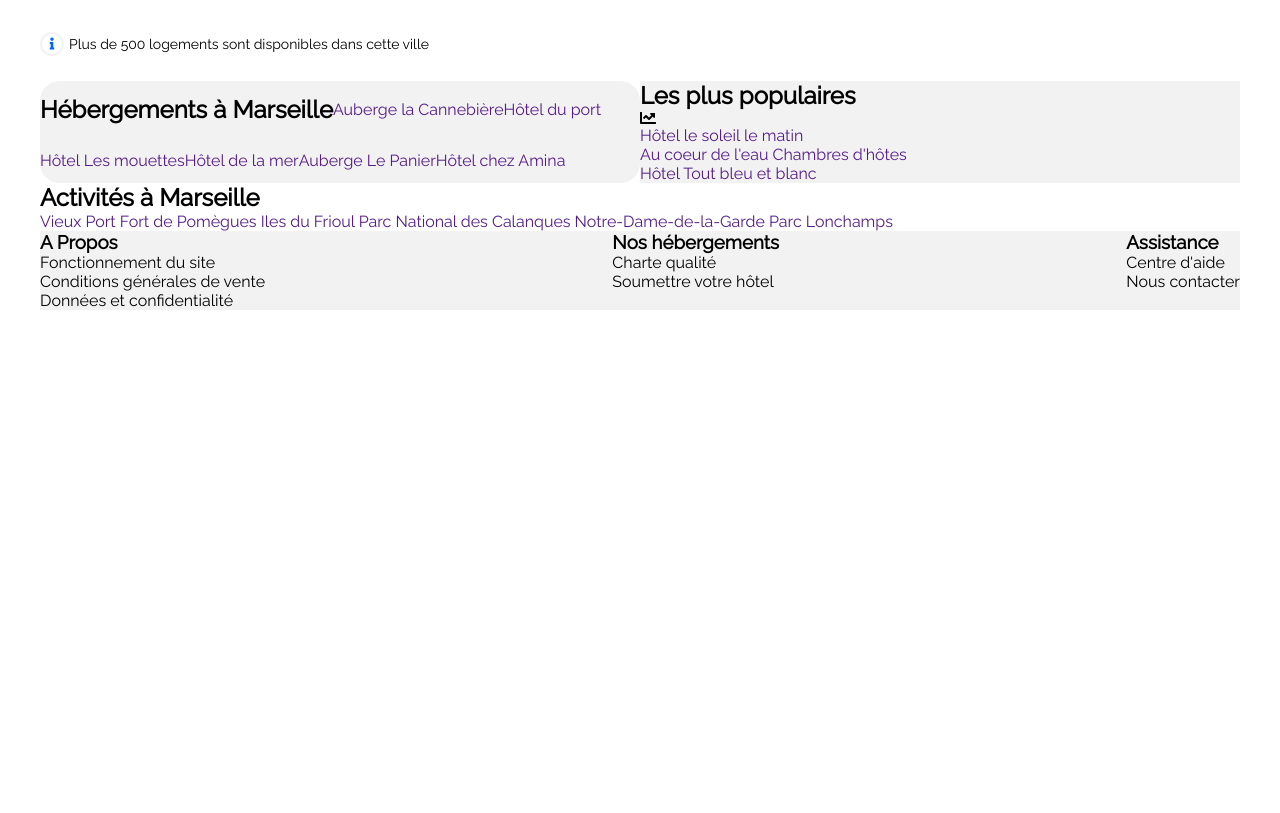
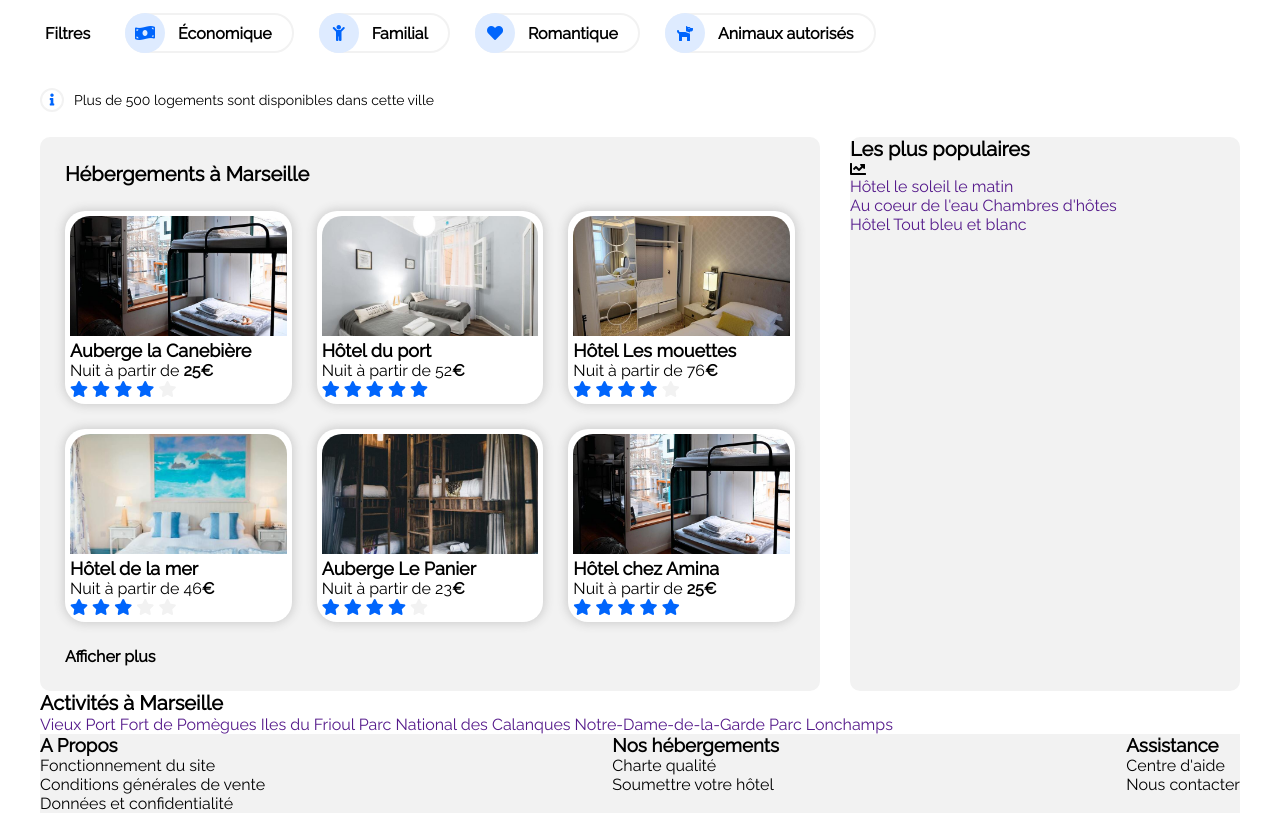
Before and after one commit to TP1-DEV/P2, a plain HTML site: page index.html in a window 1280 px wide. Shown: the part 257-1070 px from the top of the page. Before the commit the page ends 800 px from the top, so only its background shows below. Drawn offline with Linux system fonts and the light colour scheme.

Commit message:
Update avant changements résolution

```diff
--- a/css/style.css
+++ b/css/style.css
@@ -22,28 +22,30 @@ h1 {
   font-size: 20px;
   margin-bottom: 5px;
 }
-
+h2 {
+  font-size: 20px;
+}
+.checked {
+  color: #0065fc;
+}
+.unchecked {
+  color: #f2f2f2;
+}
+.price {
+  font-weight: bold;
+}
 /* ----- Mise en page GRID ----- */
 
 .grid_block {
   display: grid;
-  grid-template-columns: 1fr 1fr;
-  grid-template-rows: auto;
-  grid-template-areas:
-    "header header"
-    "body sidebar"
-    "bottom bottom"
-    "footer footer";
   max-width: 1200px;
-  margin-left: auto;
-  margin-right: auto;
+  margin: 0 auto;
   width: 100%;
 }
 
 /* ----- Mise en page Header ----- */
 
 .header_block {
-  grid-area: header;
   display: grid;
   grid-template-columns: 1fr 1fr;
   grid-template-rows: auto;
@@ -86,7 +88,7 @@ h1 {
   height: 2px;
   background-color: #0065fc;
   position: absolute;
-  bottom: 45px;
+  bottom: 60px;
   left: 0px;
   right: 0px;
   content: "";
@@ -106,7 +108,7 @@ h1 {
 /* ----- Header Logo + Nav ----- */
 
 .header_logonav {
-  height: 80px;
+  height: 120px;
   grid-column: 1 / span 2;
   display: flex;
   justify-content: space-between;
@@ -117,7 +119,7 @@ h1 {
 .search_bar {
   grid-area: search;
   display: flex;
-  margin: 15px 0;
+  margin: 25px 0;
 }
 .search_bar i {
   display: flex;
@@ -129,7 +131,7 @@ h1 {
   justify-content: center;
 }
 input {
-  font-weight: 900;
+  font-weight: bold;
   font-size: 18px;
   width: 205px;
   border: 0.5px solid #f2f2f2;
@@ -147,8 +149,7 @@ input {
   border: none;
   border-radius: 0 15px 15px 0;
 }
-.submit:hover,
-.search_bar i:hover {
+.submit:hover {
   cursor: pointer;
 }
 
@@ -167,32 +168,38 @@ input {
 .filters_body {
   display: flex;
   flex-wrap: wrap;
+  cursor: pointer;
 }
 .filters {
+  display: flex;
   margin-left: 25px;
   border: 2px solid #f2f2f2;
   border-radius: 20px;
+  align-items: center;
+}
+.filters p {
+  margin: 0 20px 0 15px;
+  display: flex;
 }
 .icons {
   display: flex;
   align-items: center;
-  height: 40px;
+  margin: -2px;
 }
 .icons i {
   display: flex;
   background-color: #deebff;
   color: #0065fc;
-  border: 2px solid #deebff;
   border-radius: 50%;
   width: 40px;
   height: 40px;
   justify-content: center;
   align-items: center;
-  position: relative;
-  right: 2px;
 }
-.icons p {
-  margin: 0 15px 0 10px;
+
+.filters:hover {
+  border-radius: 20px;
+  transform: scale(1.1);
 }
 
 /* ----- Mise en page Info ----- */
@@ -208,7 +215,7 @@ input {
   border: 2px solid #f2f2f2;
   color: #0065fc;
   border-radius: 50%;
-  margin: 0 5px 0 0;
+  margin: 0 10px 0 0;
   padding: 4px;
   width: 12px;
   height: 12px;
@@ -222,28 +229,63 @@ input {
 
 /* ----- Mise en page Main block ----- */
 
-.body_block {
-  grid-area: body;
-  display: flex;
-  flex-wrap: wrap;
-  align-items: center;
+.main_block {
+  display: grid;
+  grid-template-columns: 6fr 3fr;
+  column-gap: 30px;
+}
+
+/* ----- Mise en page Lodging Block ----- */
+
+.lodging_block {
+  display: grid;
   background-color: #f2f2f2;
+  border-radius: 10px;
+}
+.lodging_head {
+  margin: 25px 25px 0;
+}
+.lodging_body {
+  display: grid;
+  grid-template-columns: 1fr 1fr 1fr;
+  gap: 25px;
+  margin: 25px;
+}
+.lodging_title {
+  font-size: 18px;
+}
+.lodging_image {
+  background-color: white;
   border-radius: 20px;
+  padding: 5px;
+  box-shadow: 0px 0px 10px 2px #cfcfcf;
 }
+.lodging_image a {
+  color: #000000;
+}
+.lodging_image img {
+  width: 100%;
+  height: 120px;
+  object-fit: cover;
+  border-radius: 20px 20px 0 0;
+}
+.lodging_foot {
+  margin: 0 25px 25px;
+  font-weight: bold;
+}
+
+/* ----- Mise en page Sidebar block ----- */
+
 .sidebar_block {
-  grid-area: sidebar;
   display: flex;
   flex-direction: column;
   background-color: #f2f2f2;
+  border-radius: 10px;
+  width: auto;
 }
-.activity_block {
-  grid-area: bottom;
-}
-
 /* ----- Mise en page Footer ----- */
 
 .footer_block {
-  grid-area: footer;
   display: flex;
   justify-content: space-between;
   background-color: #f2f2f2;
--- a/index.html
+++ b/index.html
@@ -54,26 +54,26 @@
             <div class="filters">
               <div class="icons">
                 <i class="fas fa-money-bill-wave"></i>
+              </div>
               <p>Économique</p>
-              </div>
             </div>
             <div class="filters">
               <div class="icons">
                 <i class="fas fa-child"></i>
+              </div>
               <p>Familial</p>
-              </div>
             </div>
             <div class="filters">
               <div class="icons">
                 <i class="fas fa-heart"></i>
+              </div>
               <p>Romantique</p>
-              </div>
             </div>
             <div class="filters">
               <div class="icons">
                 <i class="fas fa-dog"></i>
+              </div>
               <p>Animaux autorisés</p>
-              </div>
             </div>
           </div>
         </nav>
@@ -85,17 +85,137 @@
         </div>
       </header>
 
-      <!---- Body Block ----->
-      <article class="body_block">
-        <div class="body_head">
+      <!----- Main Block ----->
+      <main class="main_block">
+        <!---- Lodging Block ----->
+        <article class="lodging_block">
+          <div class="lodging_head">
             <h2><span id="lodging">Hébergements à Marseille</span></h2>
           </div>
-        <div class="section"><a href="">Auberge la Cannebière</a></div>
-        <div class="section"><a href="">Hôtel du port</a></div>
-        <div class="section"><a href="">Hôtel Les mouettes</a></div>
-        <div class="section"><a href="">Hôtel de la mer</a></div>
-        <div class="section"><a href="">Auberge Le Panier</a></div>
-        <div class="section"><a href="">Hôtel chez Amina</a></div>
+          <div class="lodging_body">
+            <div class="lodging_image">
+              <a href=""
+                ><figure>
+                  <img
+                    src="/images/hebergements/4_small/alc_small.jpg"
+                    alt="Auberge la Cannebière"
+                  />
+                </figure>
+                <figcaption>
+                  <h2 class="lodging_title">Auberge la Canebière</h2>
+                </figcaption>
+                <p>Nuit à partir de <span class="price">25€</span></p>
+                <div class="stars">
+                  <i class="fas fa-star checked"></i>
+                  <i class="fas fa-star checked"></i>
+                  <i class="fas fa-star checked"></i>
+                  <i class="fas fa-star checked"></i>
+                  <i class="fas fa-star unchecked"></i></div
+              ></a>
+            </div>
+            <div class="lodging_image">
+              <a href=""
+                ><figure>
+                  <img
+                    src="/images/hebergements/4_small/hdp_small.jpg"
+                    alt="Hotel du port"
+                  />
+                </figure>
+                <figcaption>
+                  <h2 class="lodging_title">Hôtel du port</h2>
+                </figcaption>
+                <p>Nuit à partir de 52<span class="price">€</span></p>
+                <div class="stars">
+                  <i class="fas fa-star checked"></i>
+                  <i class="fas fa-star checked"></i>
+                  <i class="fas fa-star checked"></i>
+                  <i class="fas fa-star checked"></i>
+                  <i class="fas fa-star checked"></i>
+                </div>
+              </a>
+            </div>
+            <div class="lodging_image">
+              <a href=""
+                ><figure>
+                  <img
+                    src="/images/hebergements/4_small/hlm_small.jpg"
+                    alt="Hôtel Les mouettes"
+                  />
+                </figure>
+                <figcaption>
+                  <h2 class="lodging_title">Hôtel Les mouettes</h2>
+                </figcaption>
+                <p>Nuit à partir de 76<span class="price">€</span></p>
+                <div class="stars">
+                  <i class="fas fa-star checked"></i>
+                  <i class="fas fa-star checked"></i>
+                  <i class="fas fa-star checked"></i>
+                  <i class="fas fa-star checked"></i>
+                  <i class="fas fa-star unchecked"></i></div
+              ></a>
+            </div>
+            <div class="lodging_image">
+              <a href=""
+                ><figure>
+                  <img
+                    src="/images/hebergements/4_small/hdlm_small.jpg"
+                    alt="Hôtel de la mer"
+                  />
+                </figure>
+                <figcaption>
+                  <h2 class="lodging_title">Hôtel de la mer</h2>
+                </figcaption>
+                <p>Nuit à partir de 46<span class="price">€</span></p>
+                <div class="stars">
+                  <i class="fas fa-star checked"></i>
+                  <i class="fas fa-star checked"></i>
+                  <i class="fas fa-star checked"></i>
+                  <i class="fas fa-star unchecked"></i>
+                  <i class="fas fa-star unchecked"></i></div
+              ></a>
+            </div>
+            <div class="lodging_image">
+              <a href=""
+                ><figure>
+                  <img
+                    src="/images/hebergements/4_small/alp_small.jpg"
+                    alt="Auberge Le Panier"
+                  />
+                </figure>
+                <figcaption>
+                  <h2 class="lodging_title">Auberge Le Panier</h2>
+                </figcaption>
+                <p>Nuit à partir de 23<span class="price">€</span></p>
+                <div class="stars">
+                  <i class="fas fa-star checked"></i>
+                  <i class="fas fa-star checked"></i>
+                  <i class="fas fa-star checked"></i>
+                  <i class="fas fa-star checked"></i>
+                  <i class="fas fa-star unchecked"></i></div
+              ></a>
+            </div>
+            <div class="lodging_image">
+              <a href=""
+                ><figure>
+                  <img
+                    src="/images/hebergements/4_small/alc_small.jpg"
+                    alt="Hôtel chez Amina"
+                  />
+                </figure>
+                <figcaption>
+                  <h2 class="lodging_title">Hôtel chez Amina</h2>
+                </figcaption>
+                <p>Nuit à partir de <span class="price">25€</span></p>
+                <div class="stars">
+                  <i class="fas fa-star checked"></i>
+                  <i class="fas fa-star checked"></i>
+                  <i class="fas fa-star checked"></i>
+                  <i class="fas fa-star checked"></i>
+                  <i class="fas fa-star checked"></i></div
+              ></a>
+            </div>
+          </div>
+          <div class="lodging_foot"><p>Afficher plus</p></div>
         </article>
 
         <!----- Sidebar Block ----->
@@ -106,6 +226,7 @@
           <a href="">Au coeur de l'eau Chambres d'hôtes</a>
           <a href="">Hôtel Tout bleu et blanc</a>
         </article>
+      </main>
 
       <!----- Activity Block ----->
       <article class="activity_block">
```
Also changed, not shown: images/hebergements/4_small/alc_small.jpg (renamed from images/hebergements/4_small/marcus-loke-WQJvWU_HZFo-unsplash.jpg), images/hebergements/4_small/alp_small.jpg (renamed from images/hebergements/4_small/nicate-lee-kT-ZyaiwBe0-unsplash.jpg), images/hebergements/4_small/hca_small.jpg (renamed from images/hebergements/4_small/febrian-zakaria-M6S1WvfW68A-unsplash.jpg), images/hebergements/4_small/hdlm_small.jpg (renamed from images/hebergements/4_small/annie-spratt-Eg1qcIitAuA-unsplash.jpg), images/hebergements/4_small/hdp_small.jpg (renamed from images/hebergements/4_small/fred-kleber-gTbaxaVLvsg-unsplash.jpg), images/hebergements/4_small/hlm_small.jpg (renamed from images/hebergements/4_small/reisetopia-B8WIgxA_PFU-unsplash.jpg), 3 other files. Lines whose indentation alone changed are shown as unchanged.
